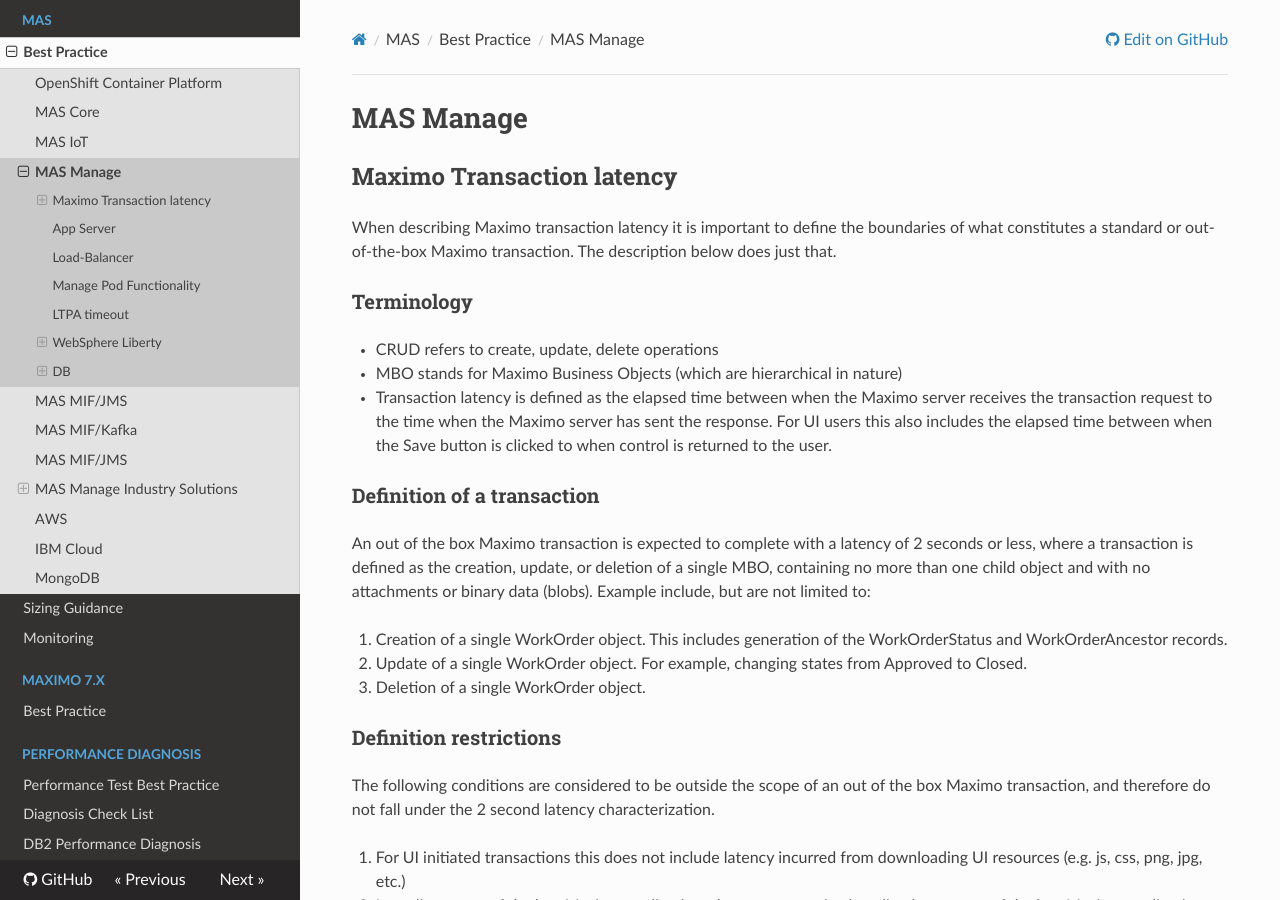
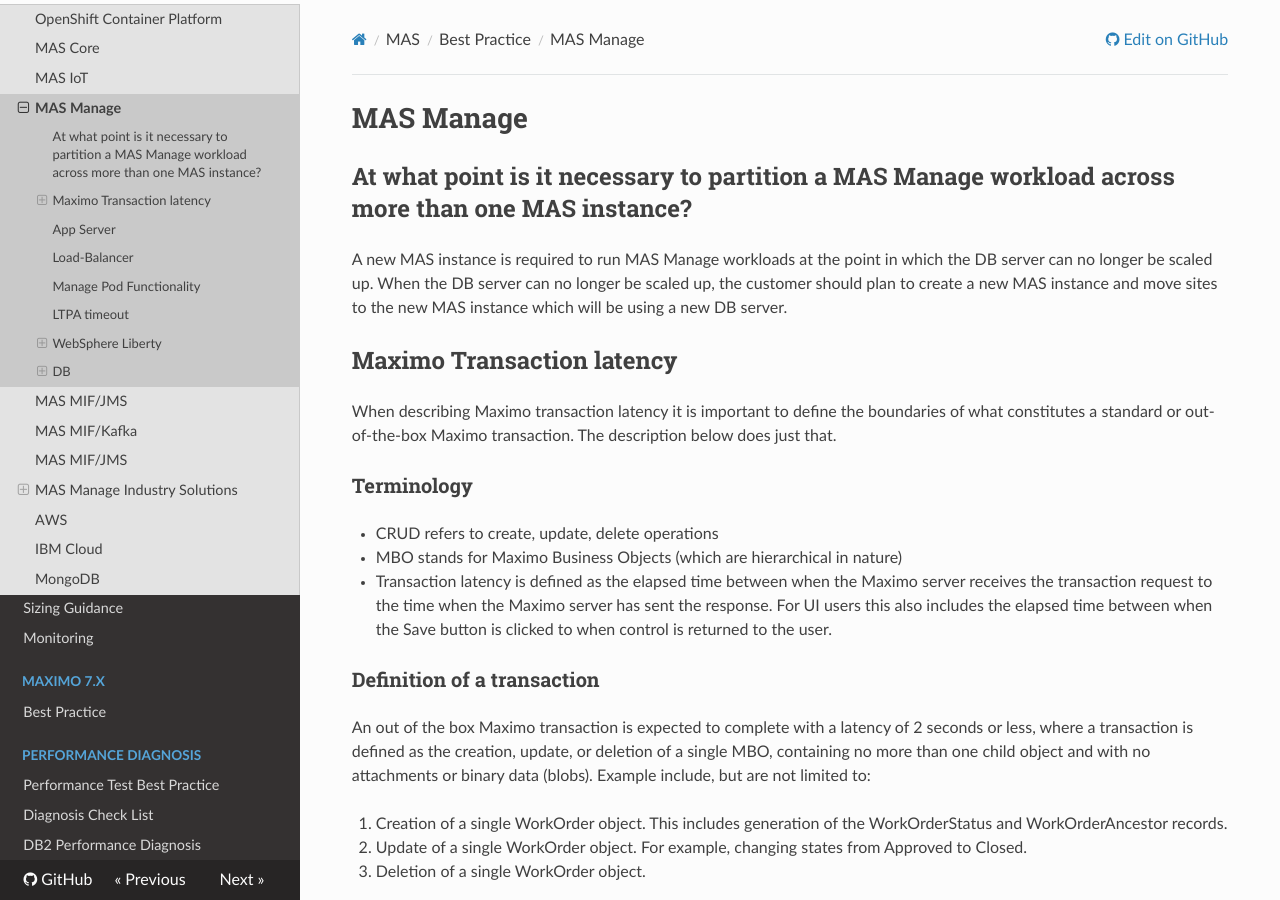
Before and after one commit to ibm-mas/mas-performance, an MkDocs documentation site: the page built from docs/mas/manage/bestpractice.md, in a window 1280 px wide and 900 px high. Built offline with MkDocs 1.6.1, drawn with Linux system fonts in a browser that asks for light colours; nearby versions of some CDN libraries.

Commit message:
Update bestpractice.md

```diff
--- a/docs/mas/manage/bestpractice.md
+++ b/docs/mas/manage/bestpractice.md
@@ -1,4 +1,7 @@
 # MAS Manage
+
+## At what point is it necessary to partition a MAS Manage workload across more than one MAS instance?
+A new MAS instance is required to run MAS Manage workloads at the point in which the DB server can no longer be scaled up.  When the DB server can no longer be scaled up, the customer should plan to create a new MAS instance and move sites to the new MAS instance which will be using a new DB server.
 
 ## Maximo Transaction latency
 When describing Maximo transaction latency it is important to define the boundaries of what constitutes a standard or out-of-the-box Maximo transaction. The description below does just that.
```
